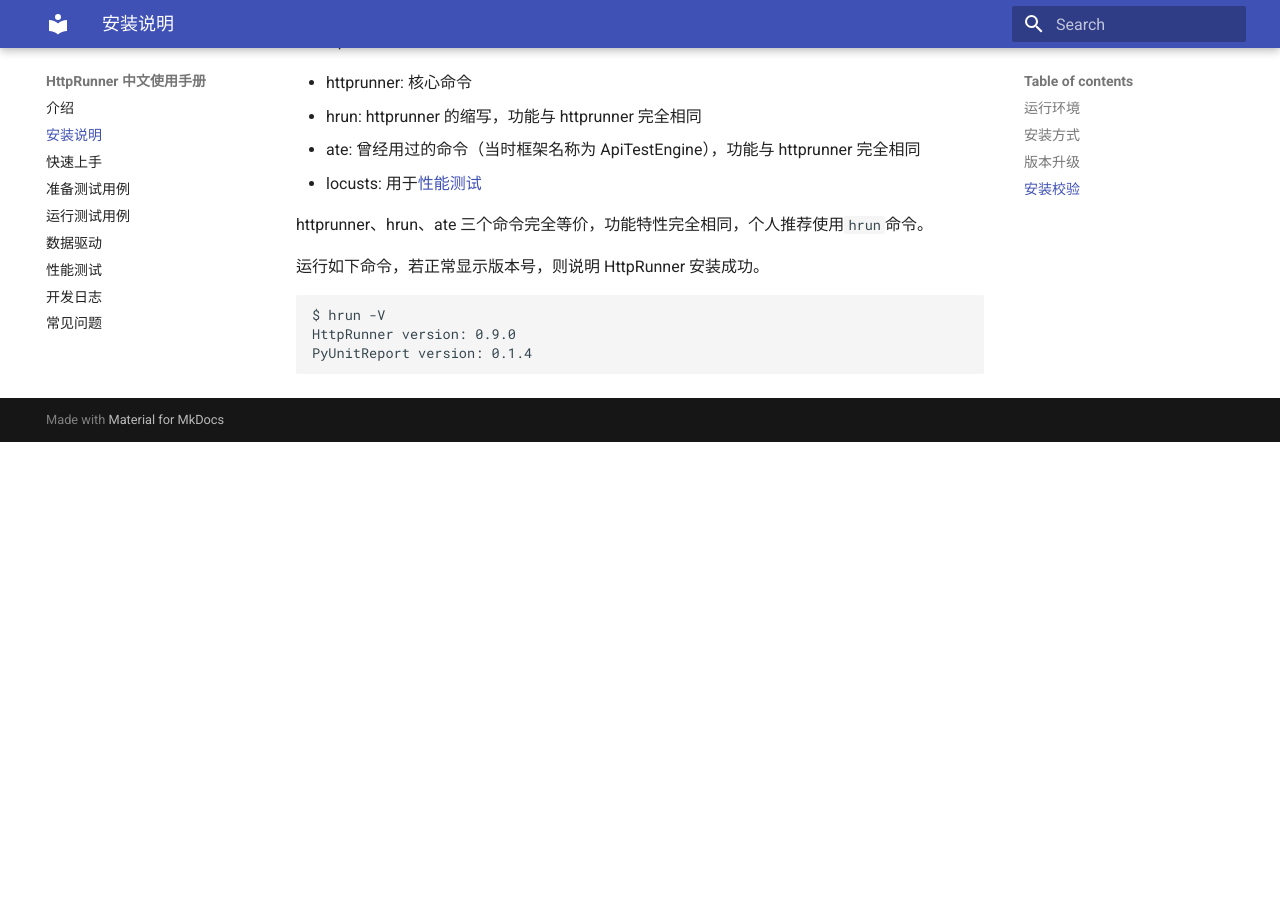
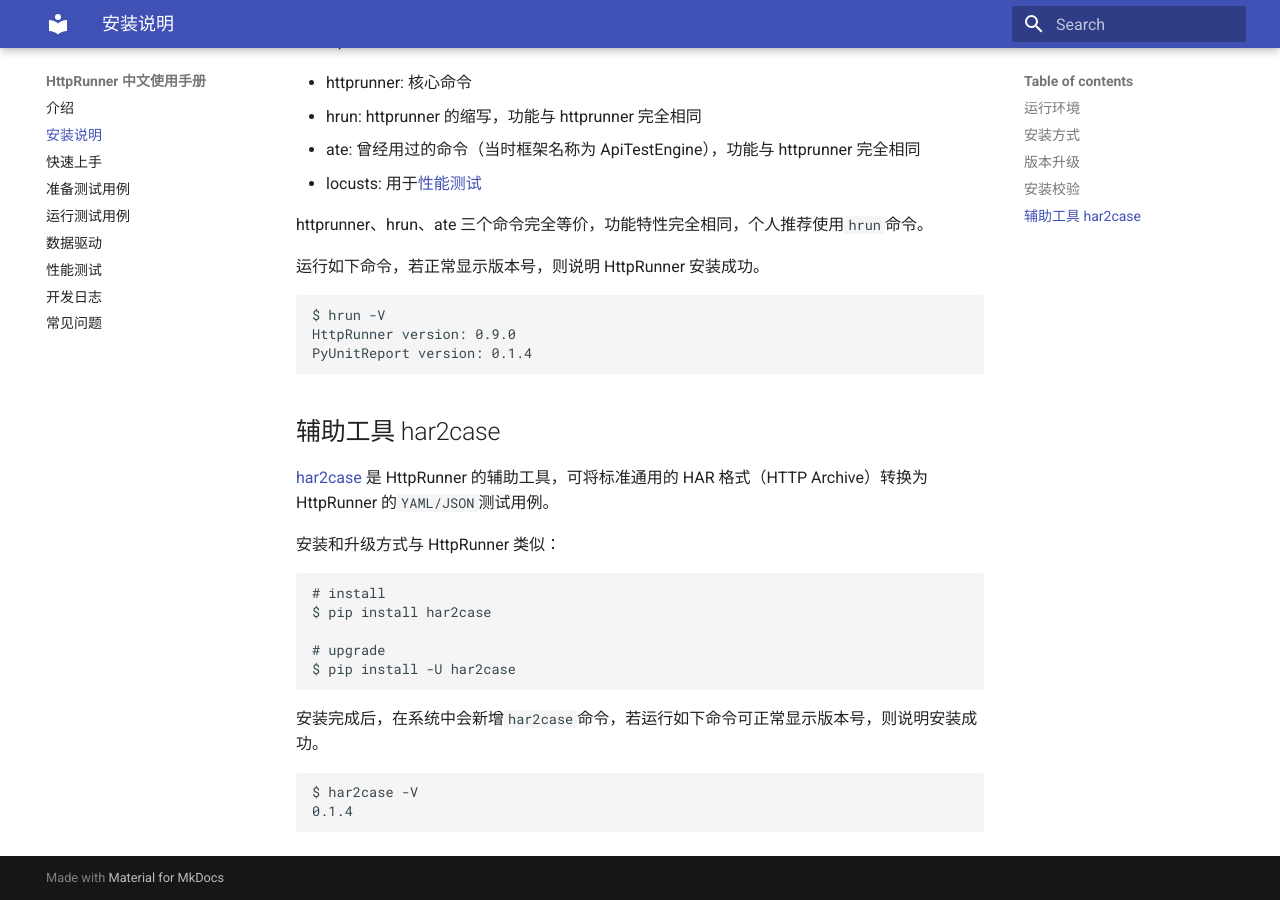
Before and after one commit to httprunner/docs-v1x, an MkDocs documentation site: the page built from docs/Installation.md, in a window 1280 px wide and 900 px high, scrolled down 1083 px. Built offline with MkDocs 1.6.1 and Material for MkDocs 9.7.7, drawn with Linux system fonts in a browser that asks for light colours; old or Windows-style settings are respelled for this version of MkDocs; before the commit the page ends 1525 px from its top, so only the background shows below that.

Commit message:
add har2case docs

````diff
--- a/docs/Installation.md
+++ b/docs/Installation.md
@@ -55,6 +55,28 @@
 PyUnitReport version: 0.1.4
 ```
 
+## 辅助工具 har2case
+
+[har2case][har2case] 是 HttpRunner 的辅助工具，可将标准通用的 HAR 格式（HTTP Archive）转换为 HttpRunner 的`YAML/JSON`测试用例。
+
+安装和升级方式与 HttpRunner 类似：
+
+```bash
+# install
+$ pip install har2case
+
+# upgrade
+$ pip install -U har2case
+```
+
+安装完成后，在系统中会新增`har2case`命令，若运行如下命令可正常显示版本号，则说明安装成功。
+
+```
+$ har2case -V
+0.1.4
+```
+
 <!-- ## 使用 docker 镜像 -->
 
 [travis-ci]: https://travis-ci.org/HttpRunner/HttpRunner
+[har2case]: https://github.com/HttpRunner/har2case
````
Also changed, not shown: docs/index.md (+2 -1 lines).
